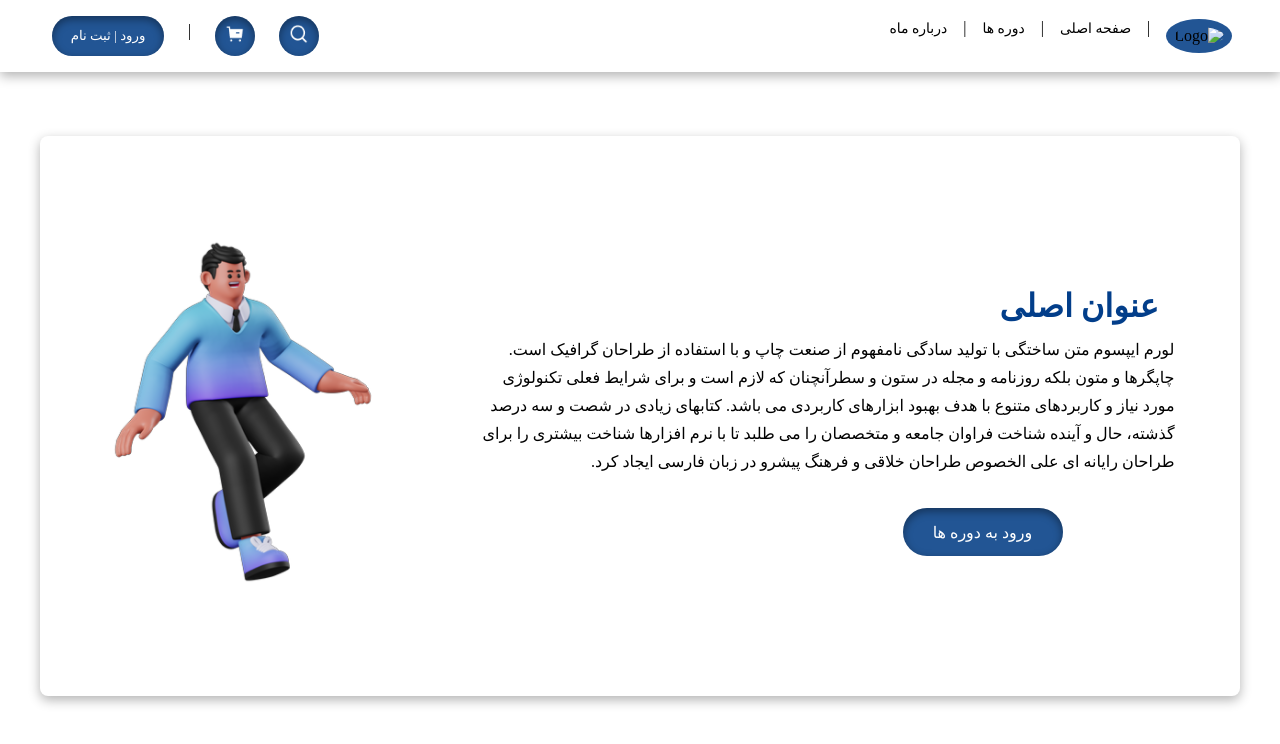
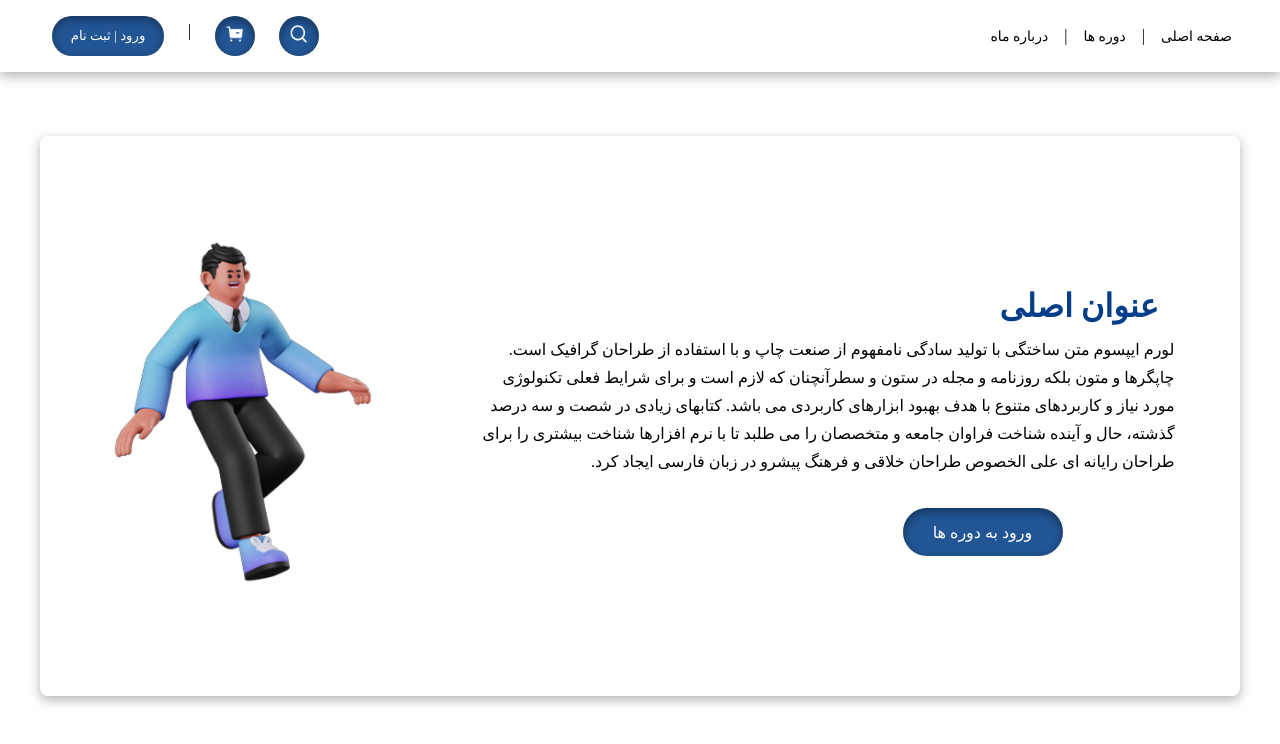
Before and after one commit to the-denim/Test-LoremIpsum, a plain HTML site: page index.html in a window 1280 px wide. Drawn offline with Linux system fonts and the light colour scheme; a web font is replaced by a local one.

Commit message:
Removed the LOGO on the top-right nav

```diff
--- a/index.html
+++ b/index.html
@@ -16,10 +16,7 @@
             </div>
             <div class="main-nav">
                 <ul>
-                    <li><img src="#" alt="Logo" class="logo"></li>
-                    <li>
-                        <p>|</p>
-                    </li>
+
                     <li><a href="#">صفحه اصلی</a></li>
                     <li>
                         <p>|</p>
```
